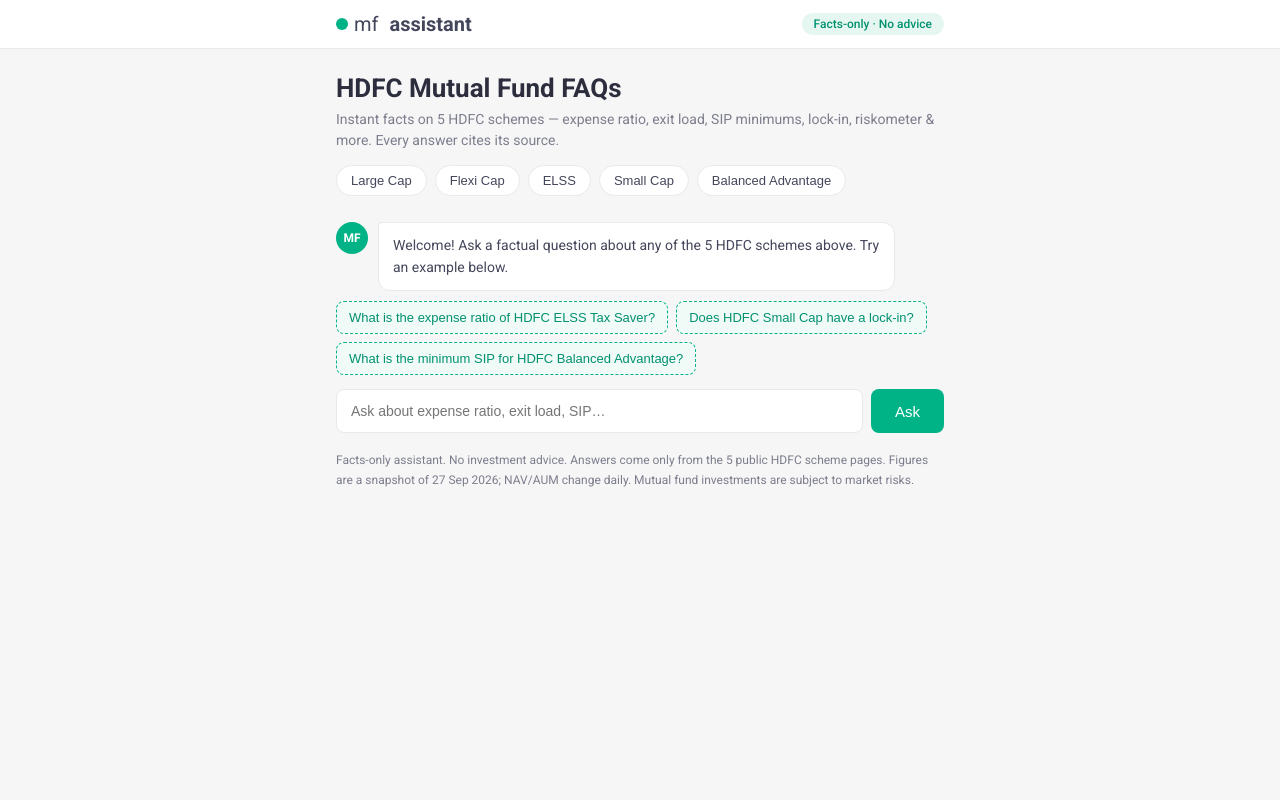
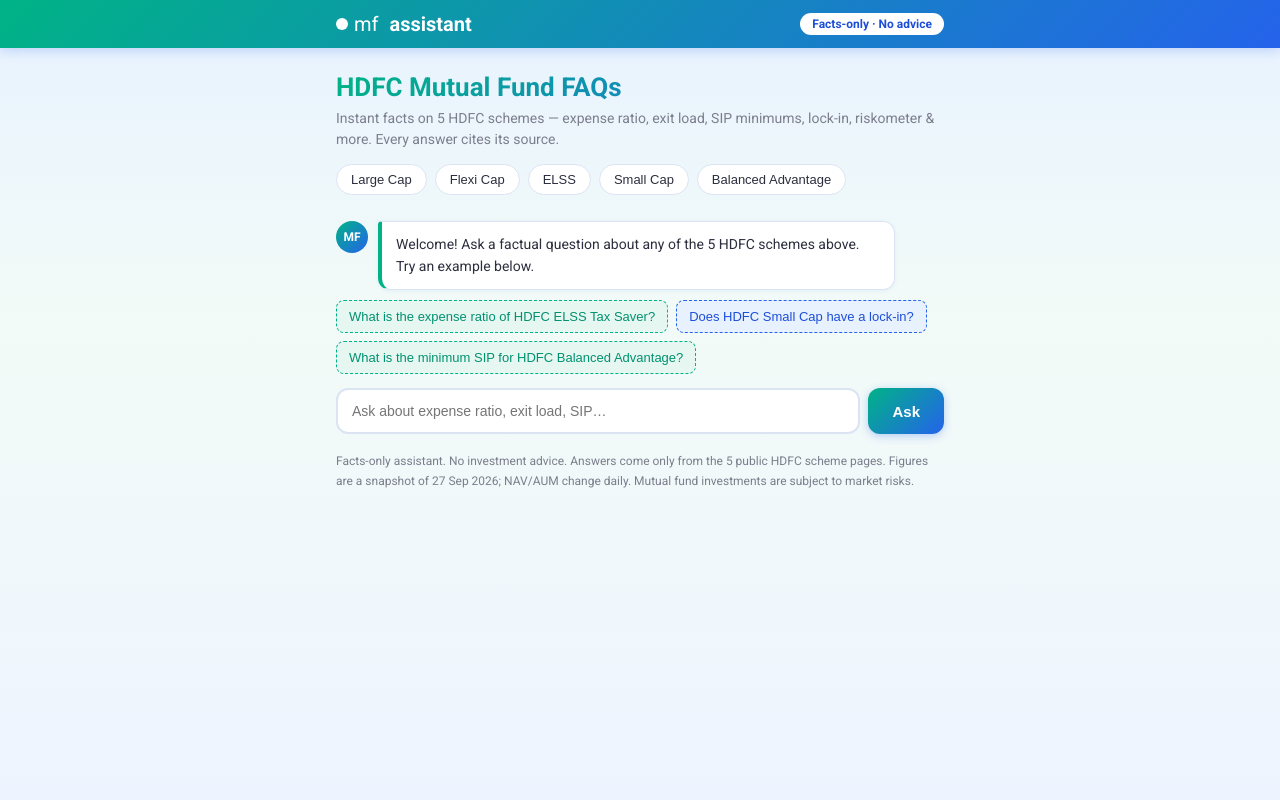
Before and after one commit to Ajay-Bhamare/Rag-Chatbot---Grow, a Flask app: page / in a window 1280 px wide. Run offline with Flask 3, Linux system fonts and the light colour scheme.

Commit message:
Colorful blue-green-white theme

```diff
--- a/static/style.css
+++ b/static/style.css
@@ -1,87 +1,107 @@
-/* Groww-inspired: white cards, hairline borders, one green accent. */
+/* Blue + green + white mix: gradient header, colorful accents, white cards. */
 :root {
   --green: #00b386;
   --green-dark: #00916f;
-  --ink: #44475b;
+  --blue: #2563eb;
+  --blue-dark: #1d4ed8;
+  --sky: #e8f2ff;
+  --mint: #e6f7f1;
+  --ink: #2c2e3e;
   --muted: #7c7e8c;
-  --page: #f6f6f7;
+  --page: #eef4ff;
   --card: #ffffff;
-  --line: #e9e9eb;
+  --line: #dbe4f3;
+  --grad: linear-gradient(135deg, #00b386 0%, #2563eb 100%);
 }
 * { box-sizing: border-box; }
 body {
   margin: 0;
   font-family: Roboto, -apple-system, "Segoe UI", sans-serif;
-  background: var(--page);
+  background: linear-gradient(180deg, #e8f2ff 0%, #f2fbf7 320px, #eef4ff 100%);
   color: var(--ink);
+  min-height: 100vh;
 }
 .topbar {
   position: sticky; top: 0; z-index: 10;
-  background: var(--card);
-  border-bottom: 1px solid var(--line);
+  background: var(--grad);
+  box-shadow: 0 2px 12px rgba(37, 99, 235, 0.25);
 }
 .topbar-inner {
   max-width: 640px; margin: 0 auto; padding: 12px 16px;
   display: flex; align-items: center; justify-content: space-between;
 }
-.brand { font-size: 20px; color: var(--ink); display: flex; align-items: center; gap: 6px; }
-.brand-dot { width: 12px; height: 12px; border-radius: 50%; background: var(--green); display: inline-block; }
+.brand { font-size: 20px; color: #fff; display: flex; align-items: center; gap: 6px; }
+.brand-dot { width: 12px; height: 12px; border-radius: 50%; background: #fff; display: inline-block; }
 .brand b { font-weight: 700; }
 .badge {
-  font-size: 12px; color: var(--green-dark);
-  background: #e6f7f1; border-radius: 20px; padding: 4px 12px; font-weight: 500;
+  font-size: 12px; color: var(--blue-dark); font-weight: 700;
+  background: #fff; border-radius: 20px; padding: 4px 12px;
 }
 .wrap { max-width: 640px; margin: 0 auto; padding: 0 16px 40px; }
 .hero { padding: 24px 0 8px; }
-.hero h1 { font-size: 26px; margin: 0 0 6px; color: #2c2e3e; }
+.hero h1 {
+  font-size: 26px; margin: 0 0 6px;
+  background: var(--grad); -webkit-background-clip: text; background-clip: text; color: transparent;
+}
 .hero p { margin: 0; color: var(--muted); font-size: 14px; line-height: 1.5; }
 .pills { display: flex; flex-wrap: wrap; gap: 8px; margin-top: 14px; }
 .pills button {
   border: 1px solid var(--line); background: var(--card); color: var(--ink);
-  border-radius: 20px; padding: 7px 14px; font-size: 13px; cursor: pointer;
+  border-radius: 20px; padding: 7px 14px; font-size: 13px; cursor: pointer; font-weight: 500;
 }
-.pills button:hover { border-color: var(--green); color: var(--green-dark); }
+.pills button:nth-child(odd):hover { border-color: var(--green); color: var(--green-dark); background: var(--mint); }
+.pills button:nth-child(even):hover { border-color: var(--blue); color: var(--blue-dark); background: var(--sky); }
 .chat { display: flex; flex-direction: column; gap: 12px; margin: 18px 0 6px; }
 .msg { display: flex; gap: 10px; align-items: flex-start; }
 .msg.user { justify-content: flex-end; }
 .avatar {
   width: 32px; height: 32px; border-radius: 50%; flex-shrink: 0;
-  background: var(--green); color: #fff; font-size: 12px; font-weight: 700;
+  background: var(--grad); color: #fff; font-size: 12px; font-weight: 700;
   display: flex; align-items: center; justify-content: center;
 }
 .bubble {
-  background: var(--card); border: 1px solid var(--line); border-radius: 4px 12px 12px 12px;
+  background: var(--card); border: 1px solid var(--line);
+  border-left: 4px solid var(--green);
+  border-radius: 4px 12px 12px 12px;
   padding: 12px 14px; font-size: 14px; line-height: 1.55; max-width: 85%;
+  box-shadow: 0 1px 4px rgba(37, 99, 235, 0.08);
 }
 .msg.user .bubble {
-  background: var(--green); border-color: var(--green); color: #fff;
+  background: linear-gradient(135deg, #2563eb 0%, #00b386 130%);
+  border: none; color: #fff;
   border-radius: 12px 4px 12px 12px;
 }
 .bubble .src {
-  display: inline-block; margin-top: 10px; font-size: 13px; font-weight: 500;
-  color: var(--green-dark); text-decoration: none;
+  display: inline-block; margin-top: 10px; font-size: 13px; font-weight: 700;
+  color: var(--blue-dark); text-decoration: none;
   border-top: 1px solid var(--line); padding-top: 8px; width: 100%;
 }
 .bubble .src:hover { text-decoration: underline; }
 .typing span { display: inline-block; width: 7px; height: 7px; margin-right: 4px;
-  background: #c9cad1; border-radius: 50%; animation: blink 1s infinite; }
-.typing span:nth-child(2) { animation-delay: .2s; }
+  background: var(--blue); border-radius: 50%; animation: blink 1s infinite; }
+.typing span:nth-child(2) { animation-delay: .2s; background: var(--green); }
 .typing span:nth-child(3) { animation-delay: .4s; }
 @keyframes blink { 50% { opacity: .25; } }
 .examples { display: flex; flex-wrap: wrap; gap: 8px; margin: 10px 0 14px; }
 .examples button {
-  border: 1px dashed var(--green); background: #f0faf7; color: var(--green-dark);
   border-radius: 8px; padding: 8px 12px; font-size: 13px; cursor: pointer; text-align: left;
+  font-weight: 500;
+}
+.examples button:nth-child(odd) {
+  border: 1px dashed var(--green); background: var(--mint); color: var(--green-dark);
+}
+.examples button:nth-child(even) {
+  border: 1px dashed var(--blue); background: var(--sky); color: var(--blue-dark);
 }
 .composer { display: flex; gap: 8px; position: sticky; bottom: 12px; }
 .composer input {
   flex: 1; padding: 13px 14px; font-size: 14px;
-  border: 1px solid var(--line); border-radius: 8px; outline: none; background: var(--card);
+  border: 2px solid var(--line); border-radius: 12px; outline: none; background: var(--card);
 }
-.composer input:focus { border-color: var(--green); }
+.composer input:focus { border-color: var(--blue); }
 .composer button {
-  background: var(--green); color: #fff; border: none; border-radius: 8px;
-  padding: 0 24px; font-size: 15px; font-weight: 500; cursor: pointer;
+  background: var(--grad); color: #fff; border: none; border-radius: 12px;
+  padding: 0 24px; font-size: 15px; font-weight: 700; cursor: pointer;
+  box-shadow: 0 2px 8px rgba(37, 99, 235, 0.3);
 }
-.composer button:hover { background: var(--green-dark); }
 .disclaimer { font-size: 12px; color: var(--muted); line-height: 1.6; margin-top: 18px; }
```
